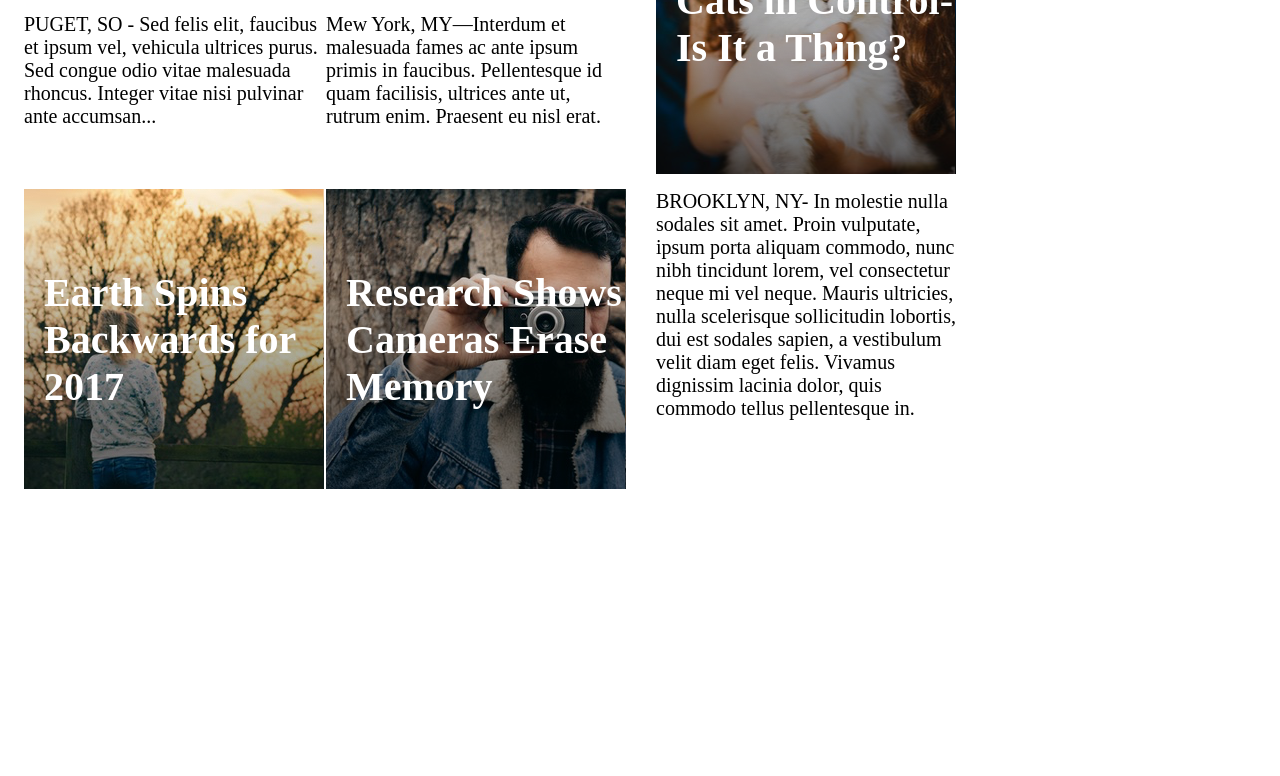
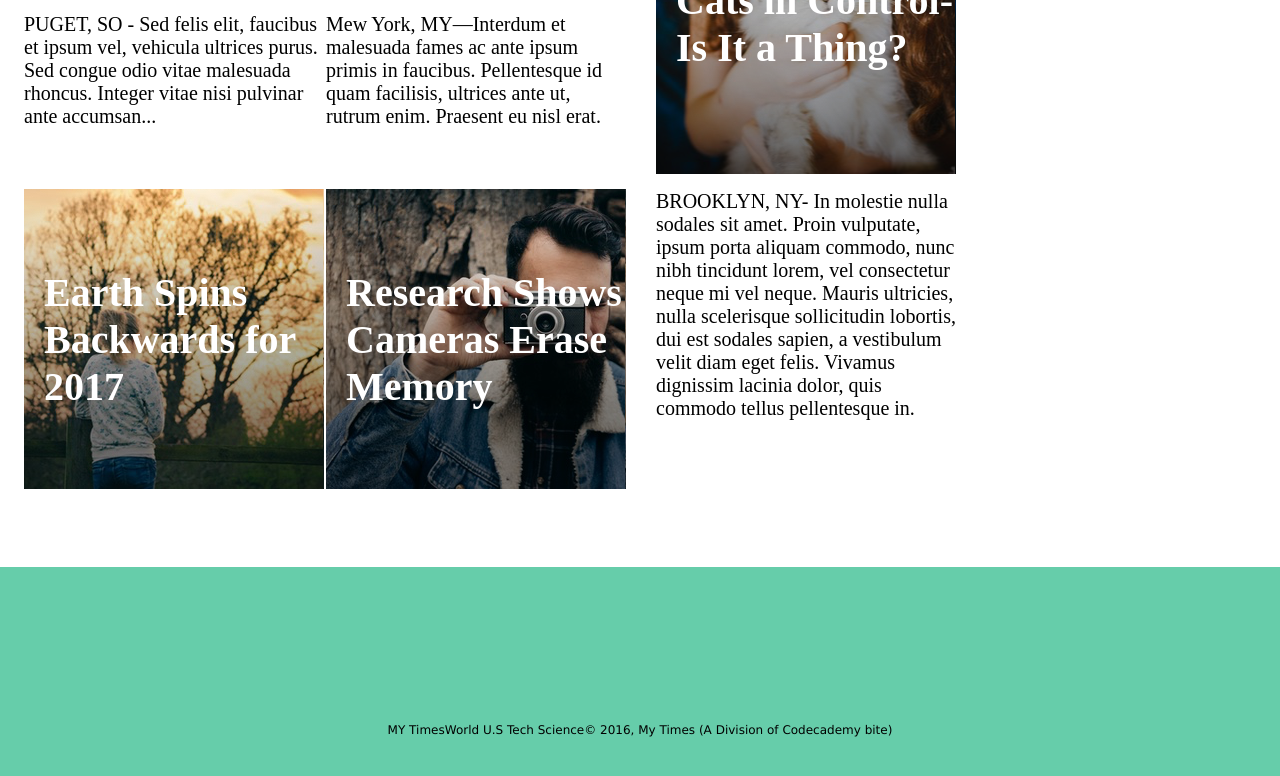
Before and after one commit to shyamnair1487/MyTimes, a plain HTML site: page index.html in a window 1280 px wide. Shown: the part 769-1545 px from the top of the page. Before the commit the page ends 1336 px from the top, so only its background shows below. Drawn offline with Linux system fonts and the light colour scheme.

Commit message:
Added footer(incomplete)

```diff
--- a/Resources/css/style.css
+++ b/Resources/css/style.css
@@ -160,3 +160,19 @@ width: 300px;
   border-bottom: 1px solid black;
   padding: 11px 20px;
 }
+
+footer {
+  display: flex;
+  justify-content: center;
+  align-items: center;
+  background: #66CDAA;
+  height: 325px;
+  width: 100%;
+  font-family: Verdana;
+  font-size: 12px;
+}
+
+footer .info {
+  display: flex;
+  flex-direction: row;
+}
--- a/index.html
+++ b/index.html
@@ -96,5 +96,19 @@
         </div>
       </div>
     </div>
+    <footer>
+      <div class="info">
+        <span class="title">MY Times</span>
+        <nav>
+          <span>World</span>
+          <span>U.S</span>
+          <span>Tech</span>
+          <span>Science</span>
+        </nav>
+      </div>
+      <div class="copyright">
+        &copy; 2016, My Times (A Division of Codecademy bite)
+      </div>
+    </footer>
   </body>
 </html>
```
